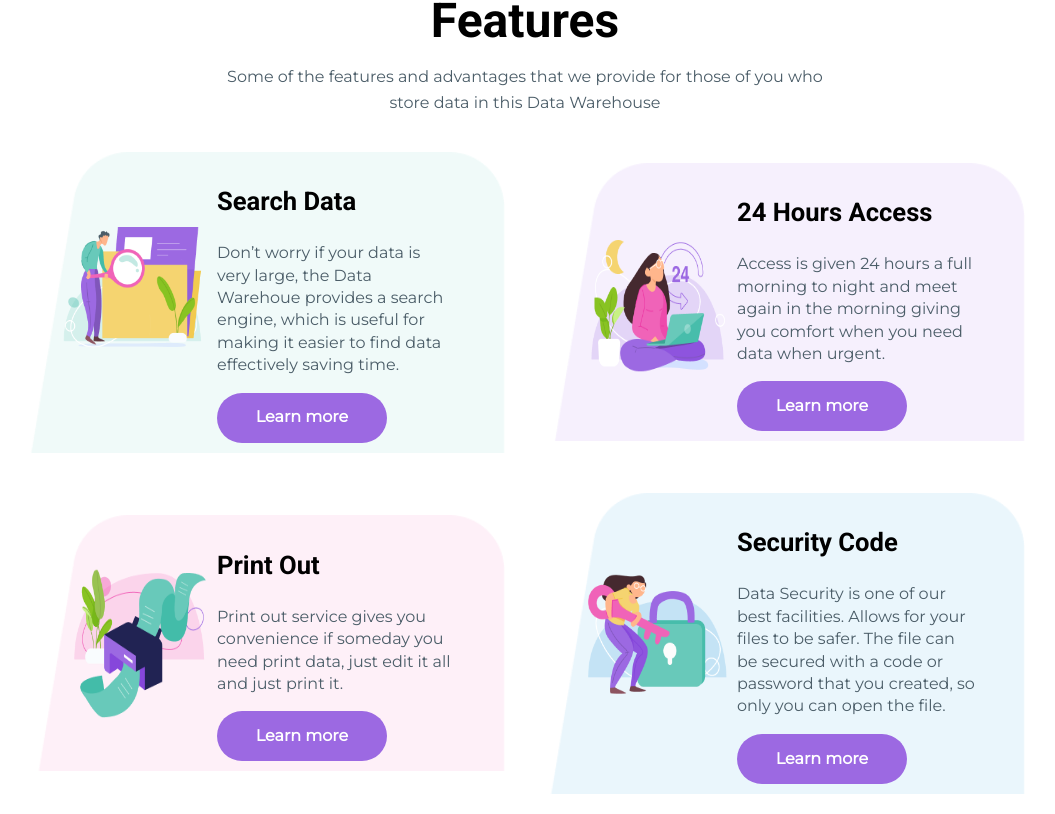
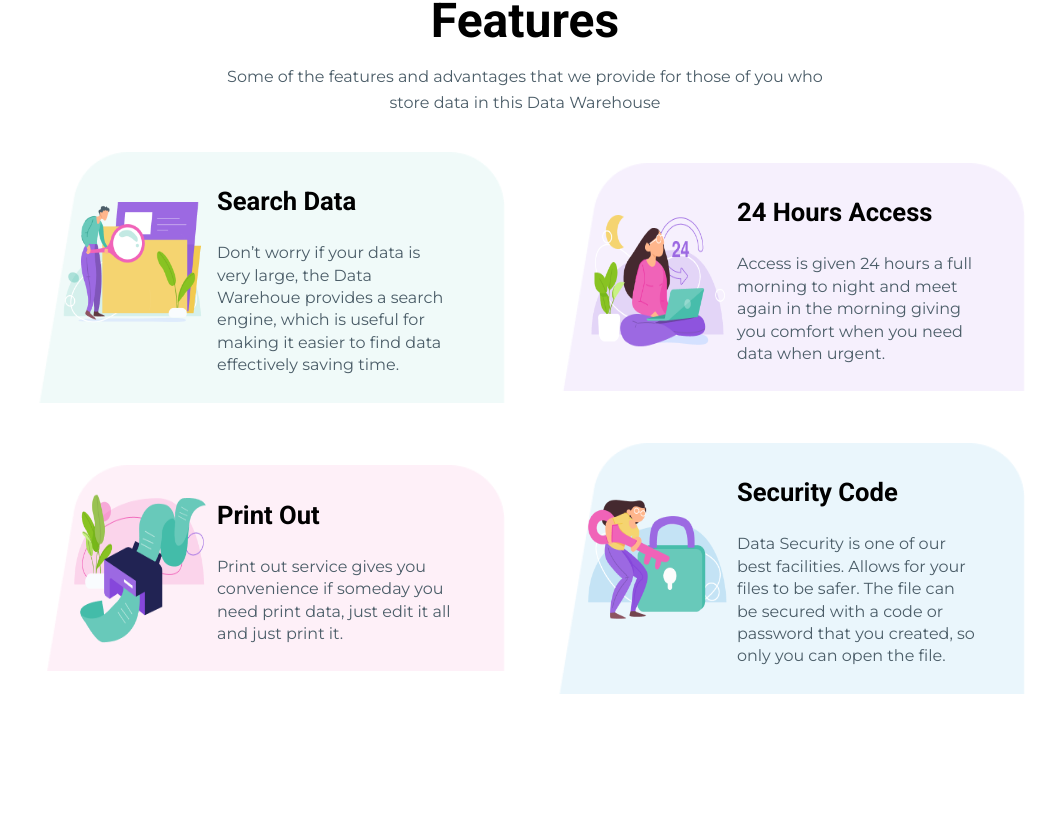
Before and after one commit to dudamaciej88/datawarehouse, a React (Create React App) app: page / in a window 1280 px wide. Shown: the part 1162-1976 px from the top of the page, without its empty margins (115-1170 px from the left). After the commit the page ends 1876 px from the top, so only its background shows below. Built offline with nearby package versions, Linux system fonts and the light colour scheme.

Commit message:
Create component

```diff
--- a/src/components/FeatureCard/FeatureCard.js
+++ b/src/components/FeatureCard/FeatureCard.js
@@ -1,15 +1,53 @@
-import React from 'react';
+import React, { useEffect, useRef } from 'react';
+import { useAnimation } from 'framer-motion';
 import { Container, Container2, Img, H3, P } from './FeatureCard.style';
-import Btn from '../Btn/Btn';
+
 
 const FeatureCard = ({ backgroundImg, image, name, description }) => {
+  const ref = useRef(null);
+  const controls = useAnimation();
+
+  useEffect(() => {
+    let observer = new IntersectionObserver(
+      (entries) =>
+        entries.forEach((entry) => {
+          if (entry.isIntersecting) {
+            controls.start('visible');
+          }
+        }),
+      { threshold: 0.1 }
+    );
+    observer.observe(ref.current);
+
+    return () => (observer = observer && observer.disconnect());
+  });
   return (
-    <Container backgroundImg={backgroundImg}>
-      <Img src={image} alt=''></Img>
-      <Container2>
+    <Container
+      backgroundImg={backgroundImg}
+      ref={ref}
+      animate={controls}
+      initial='hidden'
+      variants={{
+        visible: { scale: 1 },
+        hidden: { scale: 0 },
+      }}
+      transition={{ ease: 'easeOut', duration: 1, delayChildren: 1 }}
+    >
+      <Img
+        src={image}
+        alt=''
+        initial='hidden'
+        variants={{ hidden: { opacity: 0 }, visible: { opacity: 1 } }}
+        transition={{ ease: 'easeOut', duration: 1.5 }}
+      ></Img>
+      <Container2
+        initial='hidden'
+        variants={{ hidden: { opacity: 0 }, visible: { opacity: 1 } }}
+        transition={{ ease: 'easeOut', duration: 1 }}
+      >
         <H3>{name}</H3>
         <P>{description}</P>
-        <Btn animate={{ opacity: 1 }}/>
+
       </Container2>
     </Container>
   );
```
